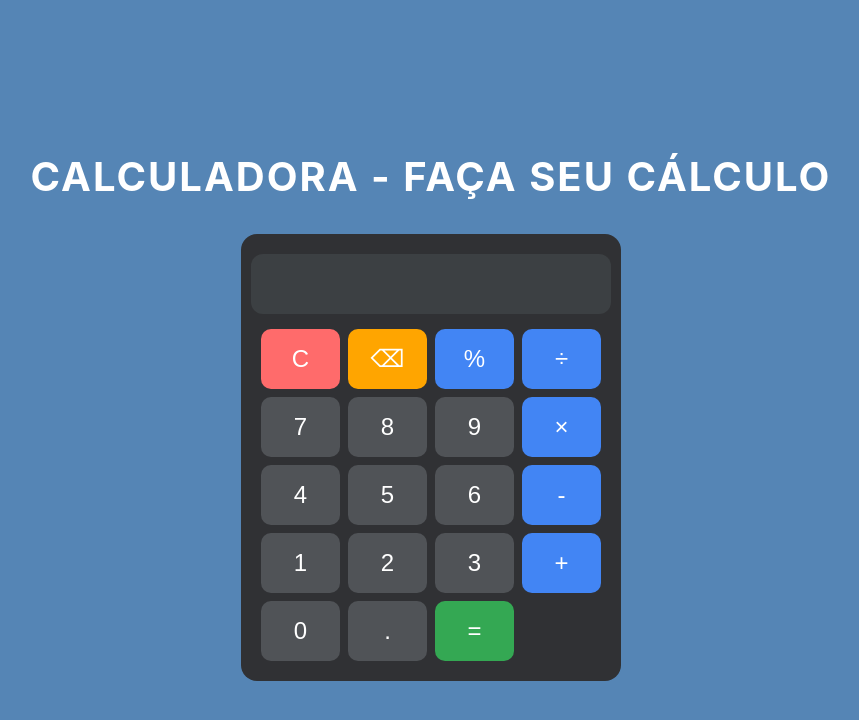
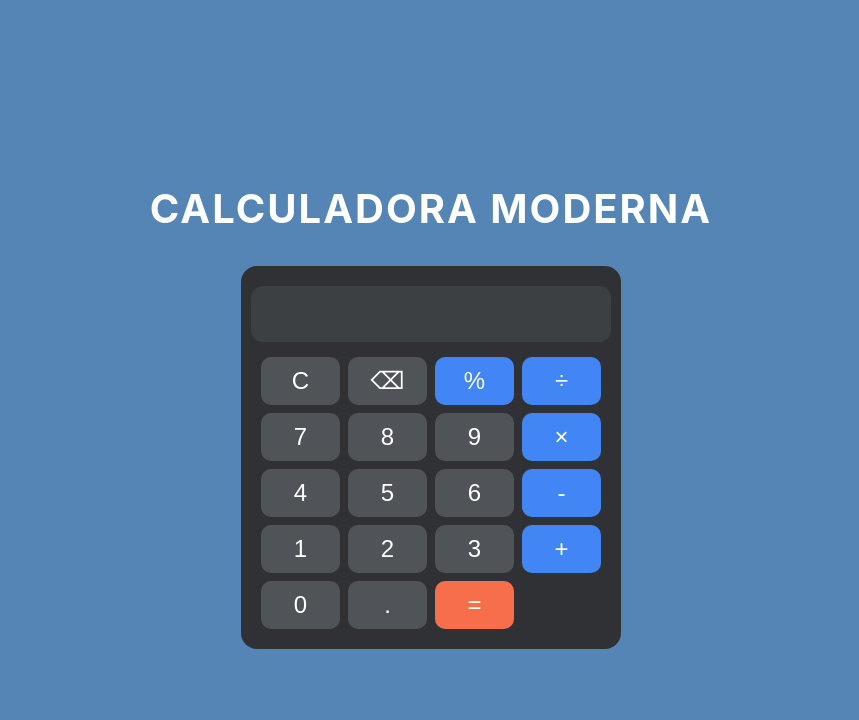
Before and after one commit to Miguel-ectil/calculator, a plain HTML site: page index.html in a window 1280 px wide. Shown: the whole page, without its empty margins (209-1068 px from the left). Drawn offline with Linux system fonts and the light colour scheme.

Commit message:
[UPD] Melhorando a estilização do projeto

```diff
--- a/index.html
+++ b/index.html
@@ -10,7 +10,7 @@
 
   <!-- Título do Projeto -->
   <header>
-    <h2 class="animated-title"><strong>Calculadora - Faça seu Cálculo</strong></h2>
+    <h2 class="animated-title"><strong>Calculadora moderna</strong></h2>
   </header>
 
   <div id="container">
@@ -19,8 +19,8 @@
     <div class="calculator-keys">
       <!-- Números e Funções -->
       <div class="number-keys">
-        <button class="clear-button">C</button>
-        <button class="delete-button">⌫</button>
+        <button class="clear">C</button>
+        <button class="delete">⌫</button>
         <button class="operator">%</button>
         <button class="operator">÷</button>
 
--- a/styles.css
+++ b/styles.css
@@ -31,7 +31,7 @@ header {
 /* Estilo do display */
 #display {
   width: 100%;
-  height: 40px;
+  height: 36px;
   padding: 10px;
   font-size: 2rem;
   text-align: right;
@@ -62,7 +62,7 @@ header {
 /* Estilização dos botões */
 button {
   width: 100%;
-  height: 60px;
+  height: 48px;
   font-size: 1.5rem;
   border: none;
   border-radius: 10px;
@@ -77,24 +77,6 @@ button:hover {
   transform: scale(1.05);
 }
 
-/* Botão de limpar */
-.clear-button {
-  background-color: #ff6b6b;
-}
-
-.clear-button:hover {
-  background-color: #ff4747;
-}
-
-/* Botão de apagar um item */
-.delete-button {
-  background-color: #ffa500;
-}
-
-.delete-button:hover {
-  background-color: #ff8c00;
-}
-
 /* Botão de operadores */
 .operator {
   background: #4285f4;
@@ -106,11 +88,11 @@ button:hover {
 
 /* Botão de igual */
 .equal-button {
-  background: #34a853;
+  background: #f76e4b;
 }
 
 .equal-button:hover {
-  background: #2c8c42;
+  background: #f76e4bd3;
 }
 
 .animated-title {
```
